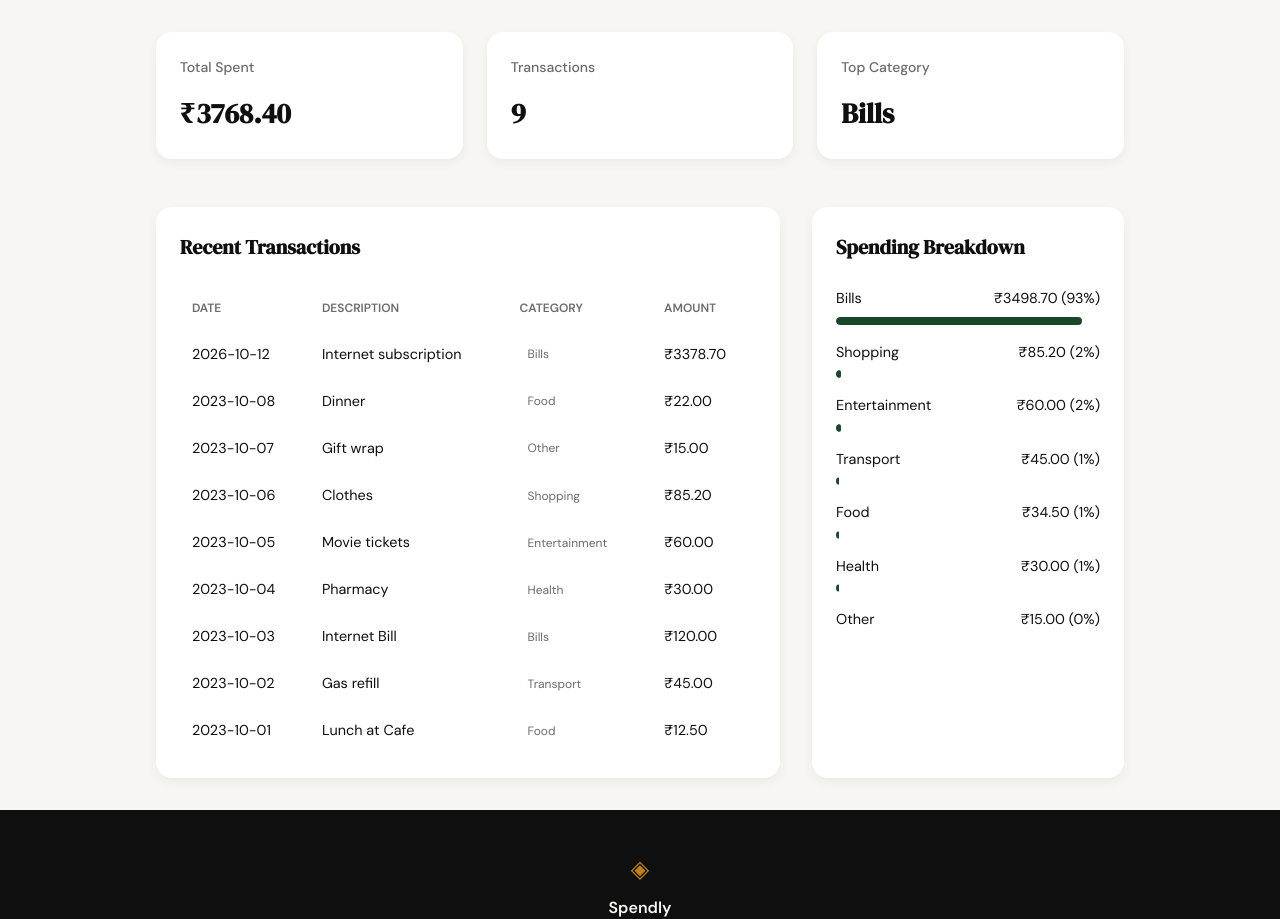
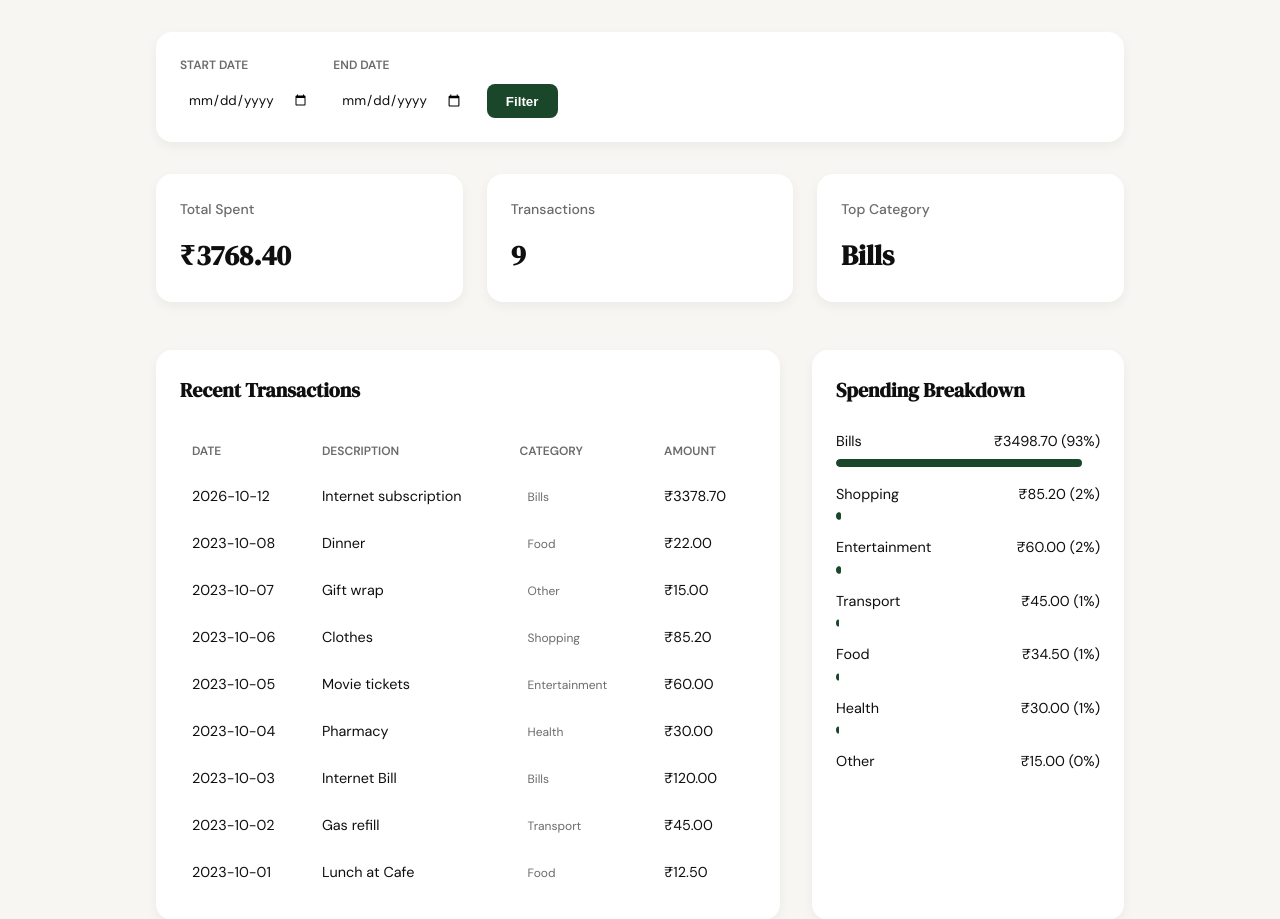
Before and after one commit to Atharva07060/Spendly, a Flask app: page /profile in a window 1280 px wide. Shown: the part 220-1139 px from the top of the page. Run offline with Flask 3, Linux system fonts and the light colour scheme; a user stored in the database is signed in; data comes from the database, SQL or seed files in the repository.

Commit message:
add date filter to profile page

```diff
--- a/app.py
+++ b/app.py
@@ -98,17 +98,24 @@ def profile():
         return redirect(url_for("login"))
 
     user_id = session["user_id"]
+
+    # Get date filters from query parameters
+    start_date = request.args.get("start_date")
+    end_date = request.args.get("end_date")
+
     user_info = get_user_by_id(user_id)
-    stats = get_summary_stats(user_id)
-    transactions = get_recent_transactions(user_id)
-    breakdown = get_category_breakdown(user_id)
+    stats = get_summary_stats(user_id, start_date, end_date)
+    transactions = get_recent_transactions(user_id, start_date=start_date, end_date=end_date)
+    breakdown = get_category_breakdown(user_id, start_date, end_date)
 
     return render_template(
         "profile.html",
         user=user_info,
         stats=stats,
         transactions=transactions,
-        breakdown=breakdown
+        breakdown=breakdown,
+        start_date=start_date,
+        end_date=end_date
     )
 
 
--- a/database/queries.py
+++ b/database/queries.py
@@ -25,26 +25,41 @@ def get_user_by_id(user_id):
     finally:
         conn.close()
 
-def get_summary_stats(user_id):
+def get_summary_stats(user_id, start_date=None, end_date=None):
     """
     Calculates total spent, transaction count, and the top category for a user.
+    Optional date range filtering.
     """
     conn = get_db()
     try:
-        stats = conn.execute(
-            "SELECT SUM(amount) as total, COUNT(*) as count FROM expenses WHERE user_id = ?",
-            (user_id,)
-        ).fetchone()
+        query = "SELECT SUM(amount) as total, COUNT(*) as count FROM expenses WHERE user_id = ?"
+        params = [user_id]
+
+        if start_date:
+            query += " AND date >= ?"
+            params.append(start_date)
+        if end_date:
+            query += " AND date <= ?"
+            params.append(end_date)
+
+        stats = conn.execute(query, params).fetchone()
 
         total_spent = stats['total'] if stats['total'] else 0.0
         transaction_count = stats['count'] if stats['count'] else 0
 
         top_category = "—"
         if transaction_count > 0:
-            top_cat_row = conn.execute(
-                "SELECT category FROM expenses WHERE user_id = ? GROUP BY category ORDER BY SUM(amount) DESC LIMIT 1",
-                (user_id,)
-            ).fetchone()
+            cat_query = "SELECT category FROM expenses WHERE user_id = ?"
+            cat_params = [user_id]
+            if start_date:
+                cat_query += " AND date >= ?"
+                cat_params.append(start_date)
+            if end_date:
+                cat_query += " AND date <= ?"
+                cat_params.append(end_date)
+
+            cat_query += " GROUP BY category ORDER BY SUM(amount) DESC LIMIT 1"
+            top_cat_row = conn.execute(cat_query, cat_params).fetchone()
             if top_cat_row:
                 top_category = top_cat_row['category']
 
@@ -56,16 +71,27 @@ def get_summary_stats(user_id):
     finally:
         conn.close()
 
-def get_recent_transactions(user_id, limit=10):
+def get_recent_transactions(user_id, limit=10, start_date=None, end_date=None):
     """
     Retrieves the most recent transactions for a user, newest first.
+    Optional date range filtering.
     """
     conn = get_db()
     try:
-        rows = conn.execute(
-            "SELECT date, description, category, amount FROM expenses WHERE user_id = ? ORDER BY date DESC, created_at DESC LIMIT ?",
-            (user_id, limit)
-        ).fetchall()
+        query = "SELECT date, description, category, amount FROM expenses WHERE user_id = ?"
+        params = [user_id]
+
+        if start_date:
+            query += " AND date >= ?"
+            params.append(start_date)
+        if end_date:
+            query += " AND date <= ?"
+            params.append(end_date)
+
+        query += " ORDER BY date DESC, created_at DESC LIMIT ?"
+        params.append(limit)
+
+        rows = conn.execute(query, params).fetchall()
 
         return [
             {
@@ -78,26 +104,40 @@ def get_recent_transactions(user_id, limit=10):
     finally:
         conn.close()
 
-def get_category_breakdown(user_id):
+def get_category_breakdown(user_id, start_date=None, end_date=None):
     """
     Retrieves a breakdown of spending by category with percentages.
+    Optional date range filtering.
     """
     conn = get_db()
     try:
         # Get total spending first for percentage calculation
-        total_row = conn.execute(
-            "SELECT SUM(amount) as total FROM expenses WHERE user_id = ?",
-            (user_id,)
-        ).fetchone()
+        query_total = "SELECT SUM(amount) as total FROM expenses WHERE user_id = ?"
+        params_total = [user_id]
+        if start_date:
+            query_total += " AND date >= ?"
+            params_total.append(start_date)
+        if end_date:
+            query_total += " AND date <= ?"
+            params_total.append(end_date)
+
+        total_row = conn.execute(query_total, params_total).fetchone()
         total_spent = total_row['total'] if total_row['total'] else 0.0
 
         if total_spent == 0:
             return []
 
-        rows = conn.execute(
-            "SELECT category as name, SUM(amount) as amount FROM expenses WHERE user_id = ? GROUP BY category ORDER BY amount DESC",
-            (user_id,)
-        ).fetchall()
+        query_breakdown = "SELECT category as name, SUM(amount) as amount FROM expenses WHERE user_id = ?"
+        params_breakdown = [user_id]
+        if start_date:
+            query_breakdown += " AND date >= ?"
+            params_breakdown.append(start_date)
+        if end_date:
+            query_breakdown += " AND date <= ?"
+            params_breakdown.append(end_date)
+
+        query_breakdown += " GROUP BY category ORDER BY amount DESC"
+        rows = conn.execute(query_breakdown, params_breakdown).fetchall()
 
         breakdown = []
         for row in rows:
--- a/templates/profile.html
+++ b/templates/profile.html
@@ -26,7 +26,61 @@
         color: var(--ink-muted);
         margin: 0.25rem 0;
     }
+    .filter-container {
+        background: white;
+        padding: 1.5rem;
+        border-radius: 1rem;
+        box-shadow: 0 4px 12px rgba(0,0,0,0.05);
+        border: 1px solid var(--border-color);
+        margin-bottom: 2rem;
+        display: flex;
+        flex-wrap: wrap;
+        gap: 1rem;
+        align-items: flex-end;
+    }
+    .filter-group {
+        display: flex;
+        flex-direction: column;
+        gap: 0.5rem;
+    }
+    .filter-group label {
+        font-size: 0.75rem;
+        text-transform: uppercase;
+        color: var(--ink-muted);
+        font-weight: 600;
+    }
+    .filter-group input {
+        padding: 0.5rem;
+        border: 1px solid var(--border-color);
+        border-radius: 0.5rem;
+        font-family: inherit;
+        color: var(--ink);
+    }
+    .filter-btn {
+        background: var(--accent);
+        color: white;
+        border: none;
+        padding: 0.6rem 1.2rem;
+        border-radius: 0.5rem;
+        cursor: pointer;
+        font-weight: 600;
+        transition: opacity 0.2s;
+    }
+    .filter-btn:hover {
+        opacity: 0.9;
+    }
+    .clear-filter {
+        font-size: 0.875rem;
+        color: var(--ink-muted);
+        text-decoration: none;
+        margin-left: 0.5rem;
+    }
+    .clear-filter:hover {
+        color: var(--ink);
+        text-decoration: underline;
+    }
     .stats-grid {
+
         display: grid;
         grid-template-columns: repeat(auto-fit, minmax(240px, 1fr));
         gap: 1.5rem;
@@ -135,6 +189,37 @@
         </div>
     </header>
 
+    {% if start_date or end_date %}
+    <div class="filter-container">
+        <form method="GET" action="/profile" style="display: flex; flex-wrap: wrap; gap: 1rem; align-items: flex-end;">
+            <div class="filter-group">
+                <label>Start Date</label>
+                <input type="date" name="start_date" value="{{ start_date }}">
+            </div>
+            <div class="filter-group">
+                <label>End Date</label>
+                <input type="date" name="end_date" value="{{ end_date }}">
+            </div>
+            <button type="submit" class="filter-btn">Filter</button>
+            <a href="/profile" class="clear-filter">Clear Filter</a>
+        </form>
+    </div>
+    {% else %}
+    <div class="filter-container">
+        <form method="GET" action="/profile" style="display: flex; flex-wrap: wrap; gap: 1rem; align-items: flex-end;">
+            <div class="filter-group">
+                <label>Start Date</label>
+                <input type="date" name="start_date">
+            </div>
+            <div class="filter-group">
+                <label>End Date</label>
+                <input type="date" name="end_date">
+            </div>
+            <button type="submit" class="filter-btn">Filter</button>
+        </form>
+    </div>
+    {% endif %}
+
     <div class="stats-grid">
         <div class="stat-card">
             <span class="stat-label">Total Spent</span>
```
Also changed, not shown: tests/test_06-date-filter-profile.py (added, +146 -0 lines), .claude/specs/06-date-filter-profile-page.md (added).
